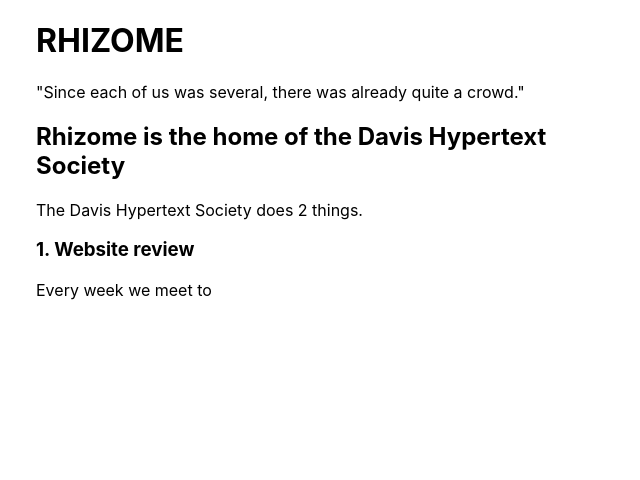
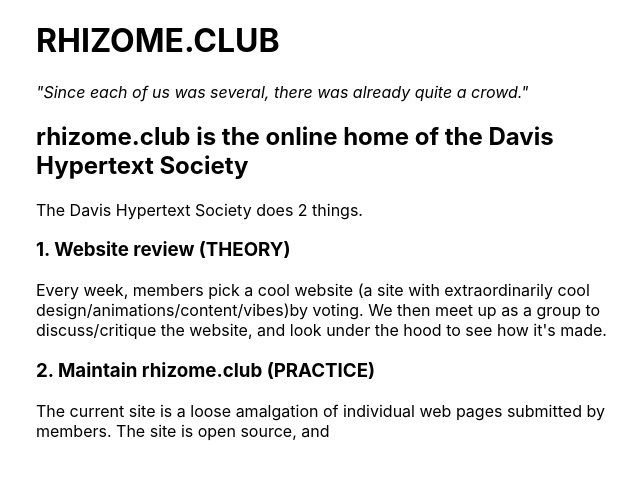
Before and after one commit to nichwch/rhizome-club, a Next.js app: page / in a window 1280 px wide. Shown: the top 480 px of the page, without its empty margins (304-944 px from the left). Built offline with nearby package versions, Linux system fonts and the light colour scheme.

Commit message:
change routing

```diff
--- a/pages/index.tsx
+++ b/pages/index.tsx
@@ -5,12 +5,22 @@ import styles from "../styles/Home.module.css";
 export default function Home() {
 	return (
 		<div style={{ marginLeft: "auto", marginRight: "auto", width: "600px" }}>
-			<h1>RHIZOME</h1>
-			<p>"Since each of us was several, there was already quite a crowd."</p>
-			<h2>Rhizome is the home of the Davis Hypertext Society</h2>
+			<h1>RHIZOME.CLUB</h1>
+			<i>"Since each of us was several, there was already quite a crowd."</i>
+			<h2>rhizome.club is the online home of the Davis Hypertext Society</h2>
 			<p>The Davis Hypertext Society does 2 things.</p>
-			<h3>1. Website review</h3>
-			<p>Every week we meet to </p>
+			<h3>1. Website review (THEORY)</h3>
+			<p>
+				Every week, members pick a cool website (a site with extraordinarily
+				cool design/animations/content/vibes)by voting. We then meet up as a
+				group to discuss/critique the website, and look under the hood to see
+				how it's made.
+			</p>
+			<h3>2. Maintain rhizome.club (PRACTICE)</h3>
+			<p>
+				The current site is a loose amalgation of individual web pages submitted
+				by members. The site is open source, and
+			</p>
 		</div>
 	);
 }
```
Also changed, not shown: pages/people/nick/index.tsx (renamed from pages/people/nick.tsx).
